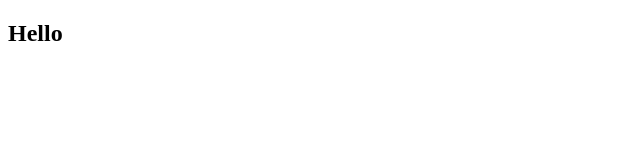
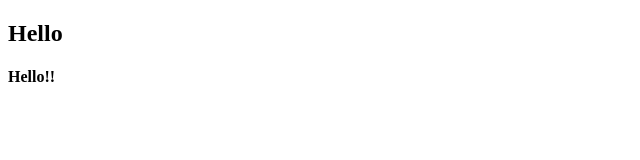
Before and after one commit to AkhileshY/gitlearning, a plain HTML site: page new.html in a window 1280 px wide. Shown: the full height of the page, 0-640 px from the left. Drawn offline with Linux system fonts and the light colour scheme.

Commit message:
new data

```diff
--- a/new.html
+++ b/new.html
@@ -5,5 +5,6 @@
 </head>
 <body>
 <h2>Hello</h2>
+<h4>Hello!!</h4>
 </body>
 </html>
```
